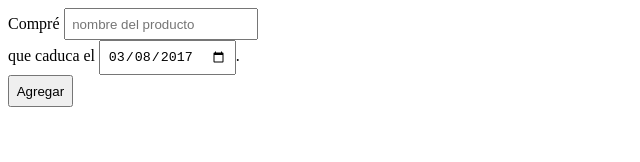
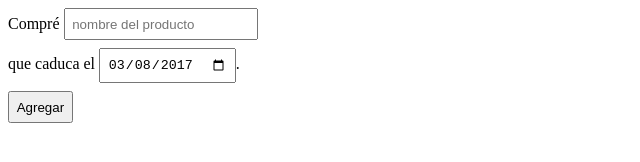
Before and after one commit to thewarpaint/groceries, a website: page index.html in a window 1280 px wide. Shown: the whole page, without its empty margins (0-640 px from the left). Drawn offline with Linux system fonts and the light colour scheme; no server answers.

Commit message:
Add more space to form lines, start BEM structure

```diff
--- a/index.html
+++ b/index.html
@@ -341,14 +341,22 @@
     input, button {
       padding: .5em;
     }
+
+    .new-product-form__line {
+      margin: .5em 0;
+    }
   </style>
 </head>
 <body onload="groceriesApp.init()">
-  <form onsubmit="newProductForm.onSubmit(event)">
-    Compré <input type="text" name="label" id="new-product-label-field" placeholder="nombre del producto"
-      required><br>
-    que caduca el
-      <input type="date" name="expirationDate" id="new-product-expiration-date-field" required>.<br>
+  <form onsubmit="newProductForm.onSubmit(event)" class="new-product-form">
+    <p class="new-product-form__line">
+      Compré
+      <input type="text" name="label" id="new-product-label-field" placeholder="nombre del producto" required>
+    </p>
+    <p class="new-product-form__line">
+      que caduca el
+      <input type="date" name="expirationDate" id="new-product-expiration-date-field" required>.
+    </p>
 
     <button type="submit">Agregar</button>
   </form>
```
